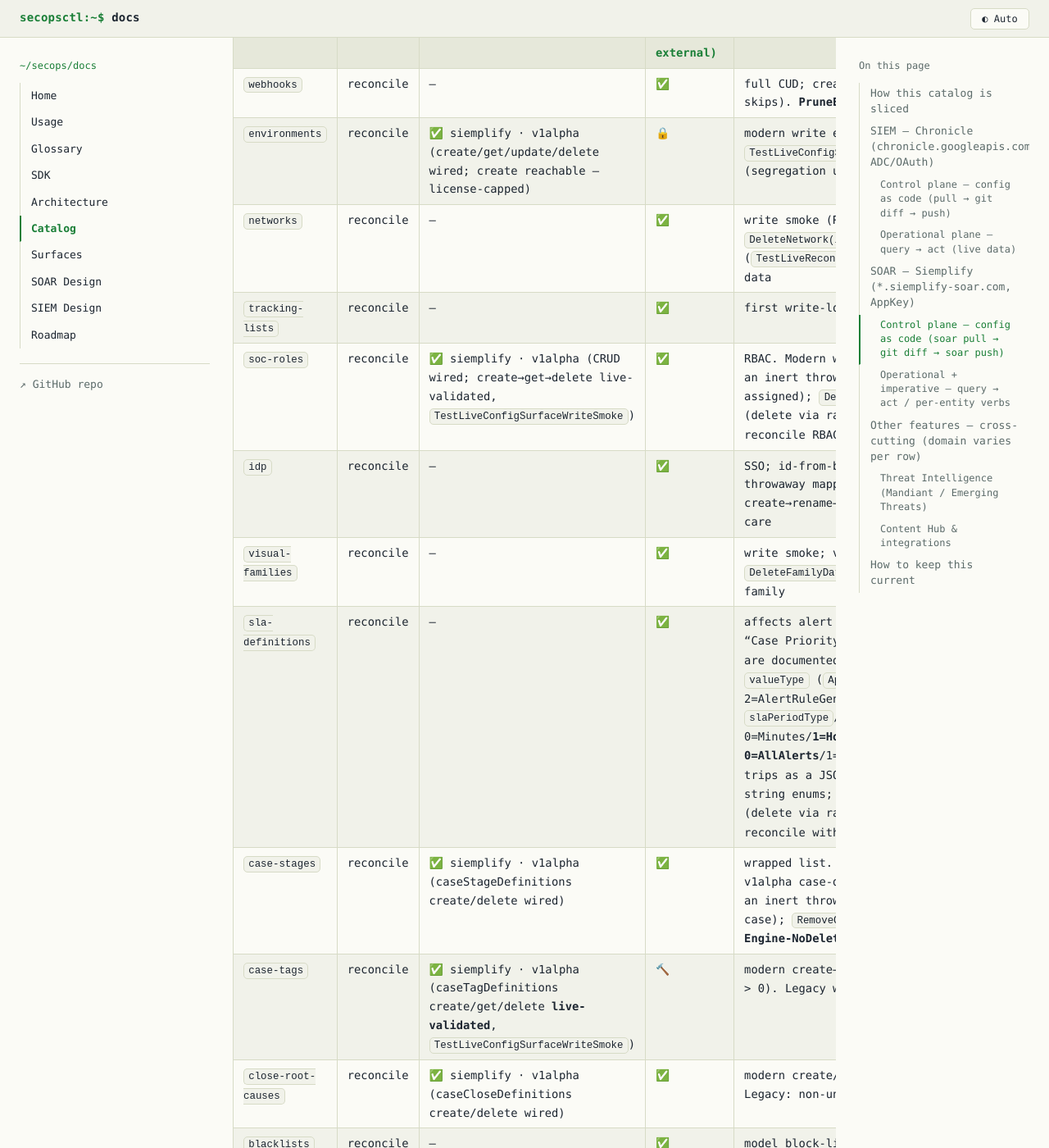
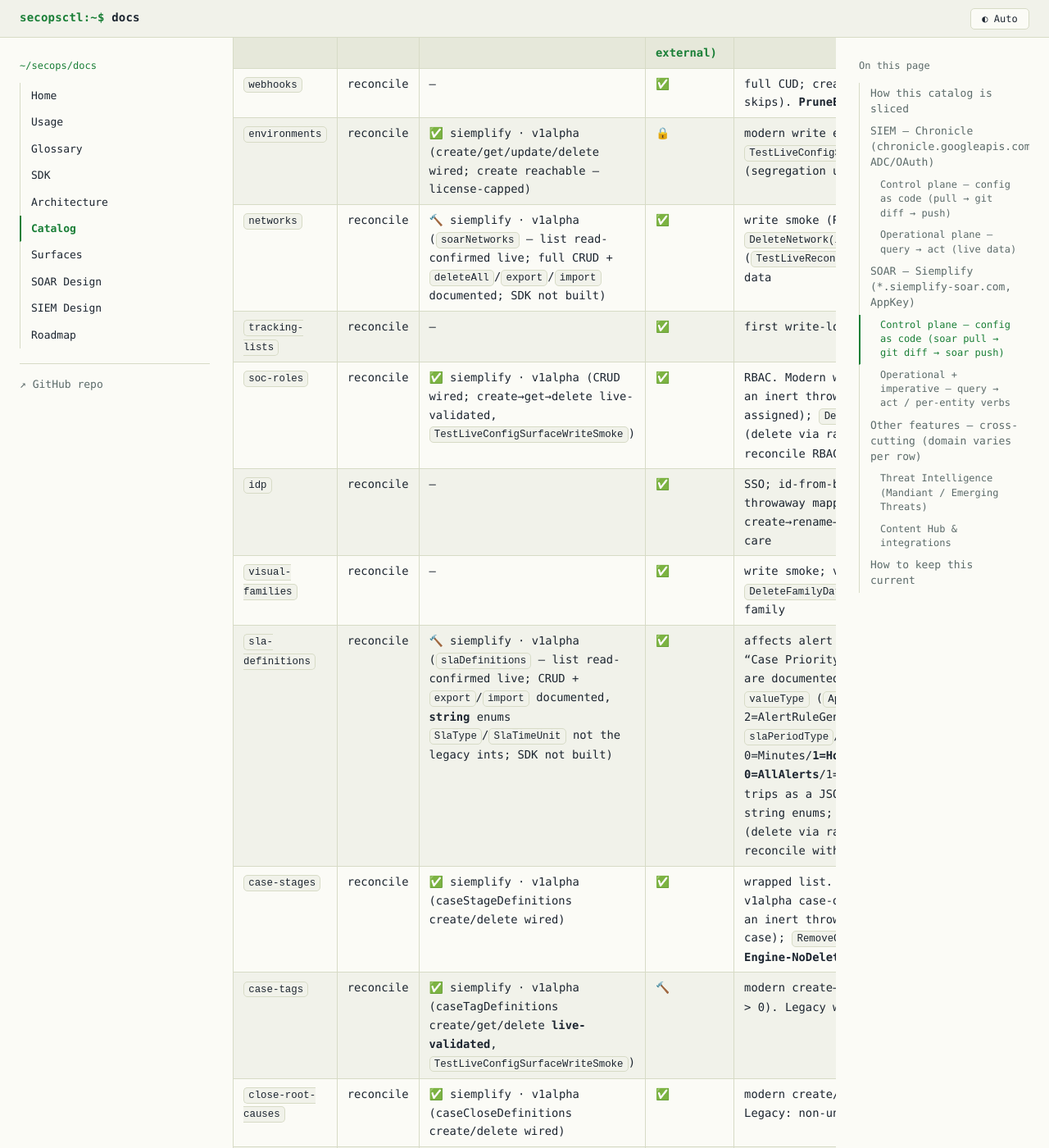
Before and after one commit to dannyota/secops, a Jekyll site: the page built from docs/CATALOG.md, in a window 1280 px wide and 1400 px high, scrolled down 6988 px. Shown: the whole window at 82% size. Built offline with Jekyll 4.4.1, drawn with Linux system fonts in a browser that asks for light colours; our own code applies the rules of GitHub Pages for plain Markdown files; some of the changed text lies outside the part shown.

Commit message:
docs(soar): modern v1alpha twins exist for the on-legacy surfaces — correct the map
A docs-review (official Chronicle v1alpha REST reference) plus live
read-probes on the siemplify-soar host confirm that surfaces previously
shown as legacy-only have working modern v1alpha twins:

- slaDefinitions, soarNetworks, entitiesBlocklists, ontologyRecords,
  remoteAgents, caseQueueFilters — list reads answer on the SOAR host
  (v1alpha); full CRUD (+ export/import, deleteAll, ontology
  visualFamilies/mappingRules, remote-agent verbs) is documented.
- federationGroups is SIEM-plane (chronicle/ADC), not SOAR — it carries
  no migrated-SOAR marker and 404s on the SOAR host.
- The case-queue resource is caseQueueFilters, not caseQueueDefinitions.

So these surfaces are on the legacy reconcile engine by choice
(reliability / SDK-not-built), not because the v1alpha writes 500. Mark
the New API column accordingly (twin reads confirmed; CRUD documented;
SDK not built); slaDefinitions uses string enums, not the legacy ints.

```diff
--- a/docs/CATALOG.md
+++ b/docs/CATALOG.md
@@ -121,16 +121,16 @@ so `—` is a routing choice, not an API gap.
 |---|---|---|---|---|
 | `webhooks` | reconcile | — | ✅ | full CUD; create is license-capped (engine surfaces it, smoke skips). **PruneEligible** |
 | `environments` | reconcile | ✅ siemplify · v1alpha (create/get/update/delete wired; create reachable — license-capped) | 🔒 | modern write endpoint validated (does not 500) via `TestLiveConfigSurfaceWriteSmoke`; legacy reconcile NoDelete (segregation unit — high blast), writes guarded |
-| `networks` | reconcile | — | ✅ | write smoke (RFC5737 throwaway). **PruneEligible**: `DeleteNetwork(id)` is a clean by-id delete (`TestLiveReconcileNetworkDeleteByIDSmoke`); low-blast enrichment data |
+| `networks` | reconcile | 🔨 siemplify · v1alpha (`soarNetworks` — list read-confirmed live; full CRUD + `deleteAll`/`export`/`import` documented; SDK not built) | ✅ | write smoke (RFC5737 throwaway). **PruneEligible**: `DeleteNetwork(id)` is a clean by-id delete (`TestLiveReconcileNetworkDeleteByIDSmoke`); low-blast enrichment data |
 | `tracking-lists` | reconcile | — | ✅ | first write-loop proof (clone throwaway) |
 | `soc-roles` | reconcile | ✅ siemplify · v1alpha (CRUD wired; create→get→delete live-validated, `TestLiveConfigSurfaceWriteSmoke`) | ✅ | RBAC. Modern write does not 500. Legacy write **path** validated via an inert throwaway role — create→rename→delete (no users assigned); `DeleteSocRole` takes `{socRoleId}`. **Engine-NoDelete** (delete via raw SDK only; `--prune` never deletes these) — reconcile RBAC with care |
 | `idp` | reconcile | — | ✅ | SSO; id-from-body update closure. Write **path** validated via a throwaway mapping for a **fake group** (no real users) — create→rename→delete-by-id. **Engine-NoDelete** — reconcile SSO with care |
 | `visual-families` | reconcile | — | ✅ | write smoke; validates the `wrapKey` envelope. **PruneEligible**: `DeleteFamilyData` is a clean by-id delete on an inert custom family |
-| `sla-definitions` | reconcile | — | ✅ | affects alert routing. Write **path** validated via a throwaway "Case Priority = High" SLA. Legacy `ApiSlaDefinition` int enums are documented in the **swagger schema `description`** fields: `valueType` (`ApiSlaProviderTypeEnum`) 2=AlertRuleGenerator/3=CaseStage/**4=CasePriority**/5=AlertPriority; `slaPeriodType`/`criticalPeriodType` (`ApiPeriodTypeEnum`) 0=Minutes/**1=Hours**/2=Days/3=Seconds; `alertType` (`ApiSlaAlertType`) **0=AllAlerts**/1=SpecificAlerts. For CasePriority the `value` round-trips as a JSON-array string (`["High"]`). (The v1alpha twin uses string enums; Legacy is the reliable one.) **Engine-NoDelete** (delete via raw `RemoveSlaDefinitionRecords`) — routing surface, reconcile with care |
+| `sla-definitions` | reconcile | 🔨 siemplify · v1alpha (`slaDefinitions` — list read-confirmed live; CRUD + `export`/`import` documented, **string** enums `SlaType`/`SlaTimeUnit` not the legacy ints; SDK not built) | ✅ | affects alert routing. Write **path** validated via a throwaway "Case Priority = High" SLA. Legacy `ApiSlaDefinition` int enums are documented in the **swagger schema `description`** fields: `valueType` (`ApiSlaProviderTypeEnum`) 2=AlertRuleGenerator/3=CaseStage/**4=CasePriority**/5=AlertPriority; `slaPeriodType`/`criticalPeriodType` (`ApiPeriodTypeEnum`) 0=Minutes/**1=Hours**/2=Days/3=Seconds; `alertType` (`ApiSlaAlertType`) **0=AllAlerts**/1=SpecificAlerts. For CasePriority the `value` round-trips as a JSON-array string (`["High"]`). (The v1alpha twin uses string enums; Legacy is the reliable one.) **Engine-NoDelete** (delete via raw `RemoveSlaDefinitionRecords`) — routing surface, reconcile with care |
 | `case-stages` | reconcile | ✅ siemplify · v1alpha (caseStageDefinitions create/delete wired) | ✅ | wrapped list. Modern create/delete wired (family validated; the v1alpha case-defs do not 500). Legacy write **path** validated via an inert throwaway stage — create→reorder→delete (used by no case); `RemoveCaseStageDefinitionRecords` takes the full record. **Engine-NoDelete** — UI-pollution, reconcile with care |
 | `case-tags` | reconcile | ✅ siemplify · v1alpha (caseTagDefinitions create/get/delete **live-validated**, `TestLiveConfigSurfaceWriteSmoke`) | 🔨 | modern create→get→delete works (does not 500; `priority` must be > 0). Legacy write smoke skips (no tag to clone) |
 | `close-root-causes` | reconcile | ✅ siemplify · v1alpha (caseCloseDefinitions create/delete wired) | ✅ | modern create/delete wired (case-defs family validated, no 500). Legacy: non-unique names → exercises the slug-collision fix |
-| `blacklists` | reconcile | — | ✅ | model block-list; write smoke |
+| `blacklists` | reconcile | 🔨 siemplify · v1alpha (`entitiesBlocklists` — list read-confirmed live; full CRUD documented; SDK not built) | ✅ | model block-list; write smoke |
 | `playbook-categories` | reconcile | — | ✅ | write smoke |
 | `playbooks` | reconcile (bespoke) | — | ✅ | uuid rotates → key on **name**; whole-body save; SavePlaybook update-by-name verified. (Playbooks/workflows exist **only** on Legacy — no New twin) |
 | `connectors` | reconcile | — | ✅ | moved onto the reliable Legacy engine (replaces a former modern v1alpha pull+patch). **Full CUD** — create + whole-body update (`SaveConnector`) + delete-by-id (`DeleteConnector`, **PruneEligible**). `SaveConnector` upserts both: **create** triggers when the body has **no `identifier`** (server assigns one); a client-assigned id routes to update (404 if absent) — a new connector file omits `identifier`, so engine create works. `ListConnectorCards` groups cards by integration, so the list closure **flattens** them. Secret params arrive server-masked and pass through unchanged on update. extraStrip = `version`/`isUpdateAvailable`/`loggingEnabledUntilUnixMs`/`isCustom`. `TestLiveReconcileConnectorWriteSmoke` (throwaway DISABLED connector → create → update → delete; self-cleaning) |
```
Also changed, not shown: docs/SURFACES.md (+5 -2 lines).
